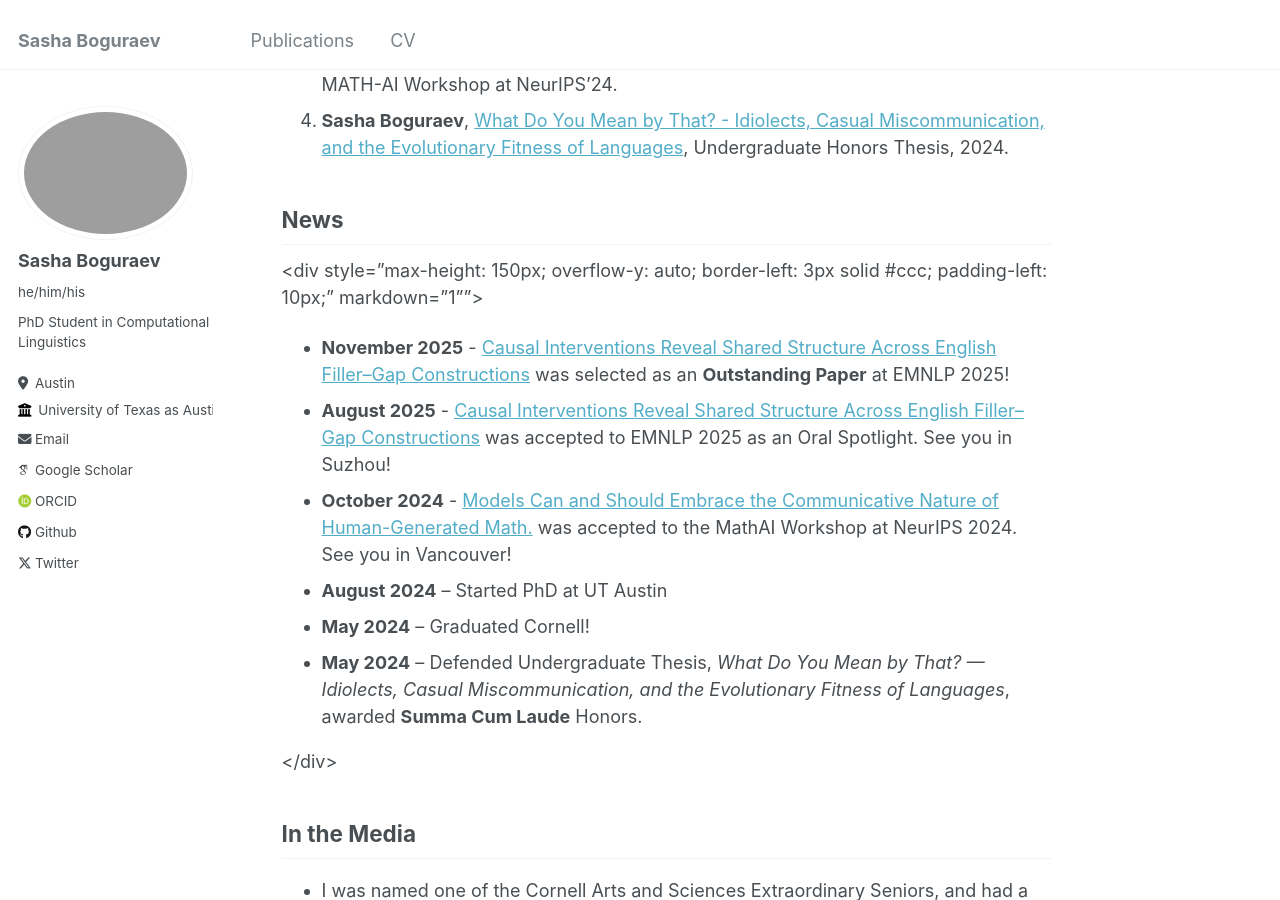
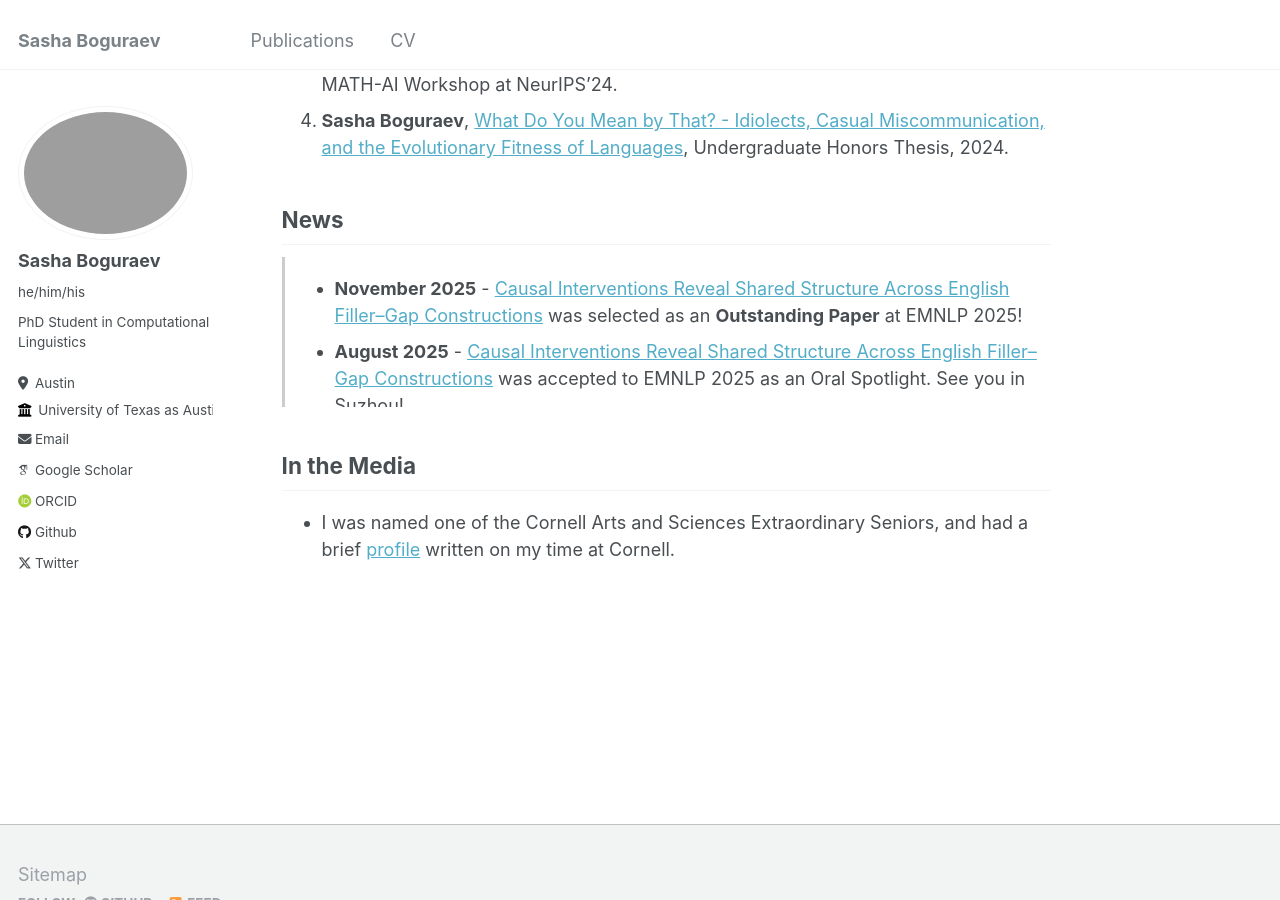
Before and after one commit to SashaBoguraev/SashaBoguraev.github.io, a Jekyll site: the page built from _pages/about.md, in a window 1280 px wide and 900 px high, scrolled down 953 px. Built offline with Jekyll 4.4.1, drawn with Linux system fonts in a browser that asks for light colours; some web fonts are replaced.

```diff
--- a/_pages/about.md
+++ b/_pages/about.md
@@ -27,7 +27,7 @@ Selected Papers
 
 ## News
 
-<div style="max-height: 150px; overflow-y: auto; border-left: 3px solid #ccc; padding-left: 10px;" markdown="1"">
+<div style="max-height: 150px; overflow-y: auto; border-left: 3px solid #ccc; padding-left: 10px;" markdown="1">
 
 - **November 2025** - [Causal Interventions Reveal Shared Structure Across English Filler–Gap Constructions](https://SashaBoguraev.github.io/files/2505.16002v1.pdf) was selected as an **Outstanding Paper** at EMNLP 2025!
 - **August 2025** - [Causal Interventions Reveal Shared Structure Across English Filler–Gap Constructions](https://SashaBoguraev.github.io/files/2505.16002v1.pdf) was accepted to EMNLP 2025 as an Oral Spotlight. See you in Suzhou!
```
